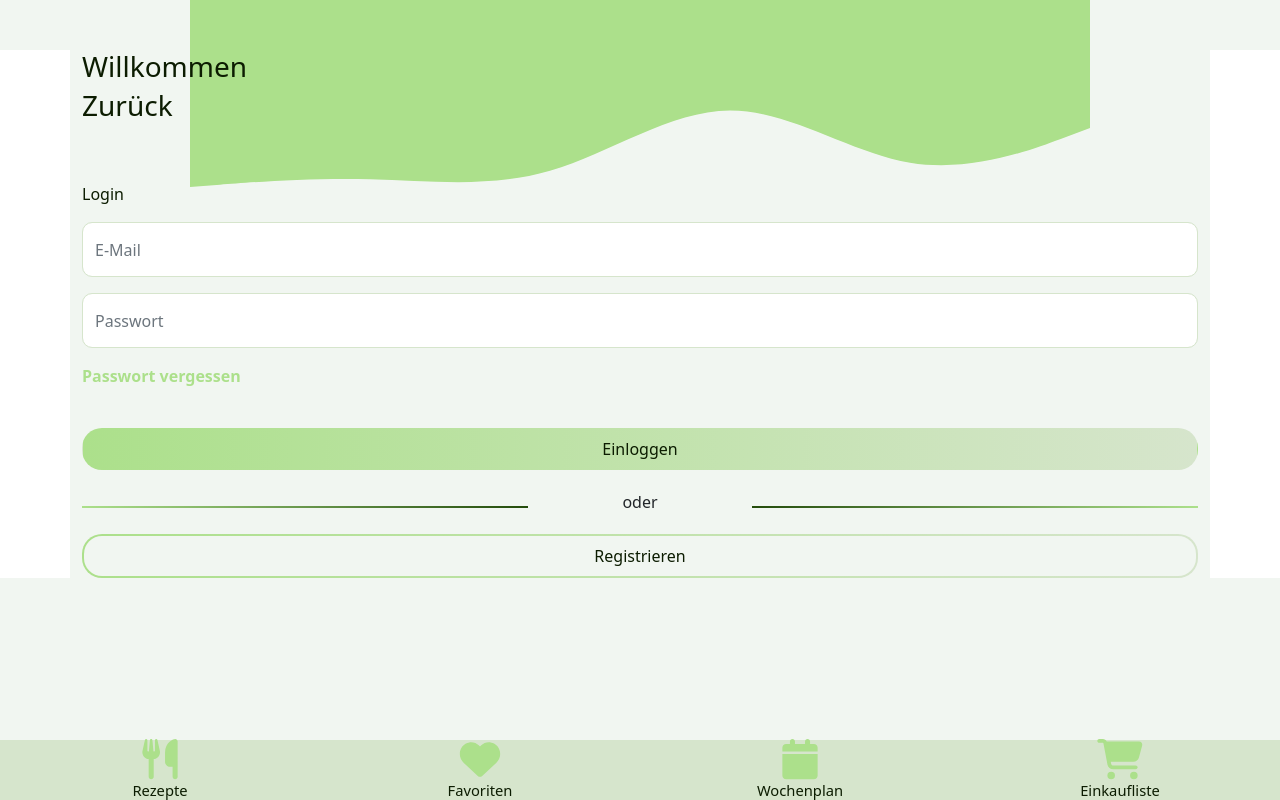
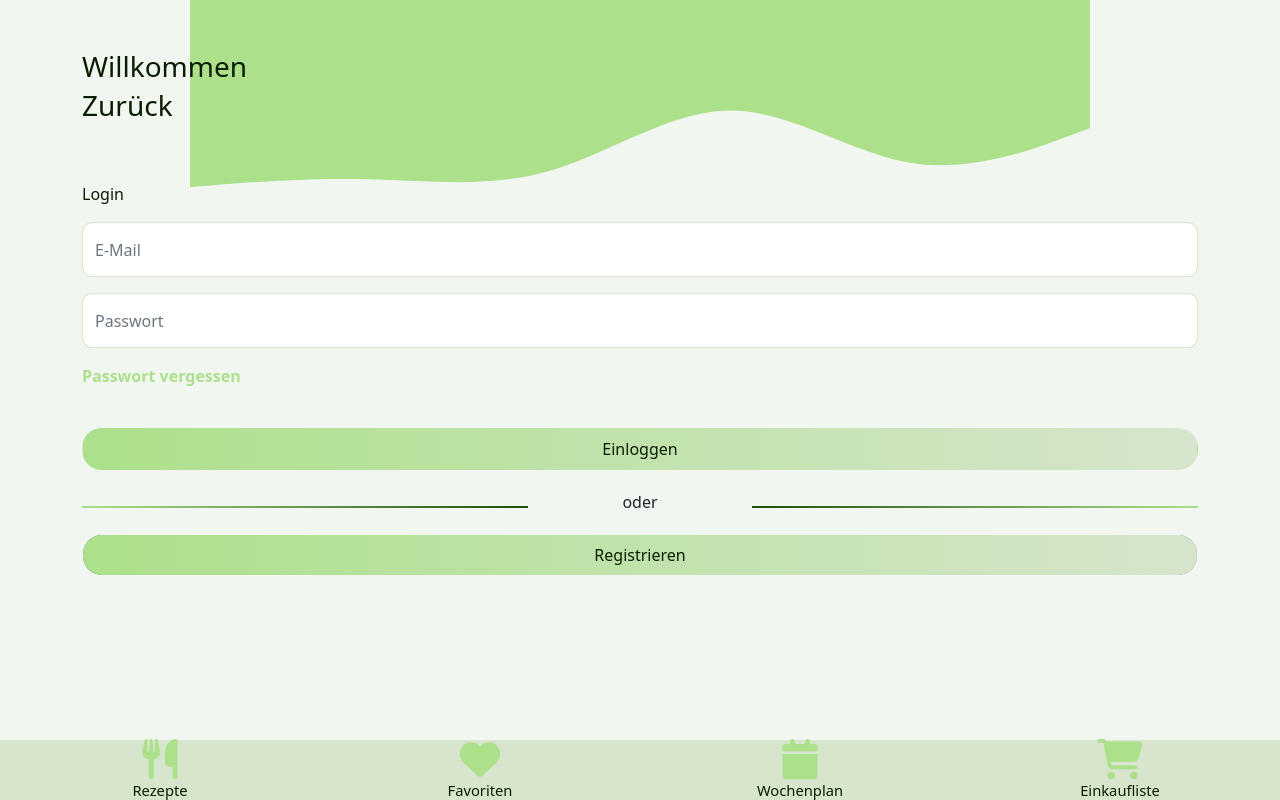
Before and after one commit to MUppenkamp/smart_cooking, a React (Create React App) app in the folder frontend/: page / in a window 1280 px wide. Both pictures are taken after a click on the element 1177 px from the left and 43 px from the top of the page. Built offline with nearby package versions, Linux system fonts and the light colour scheme; no server answers.

Commit message:
:lipstick: Oursource general style for buttons

```diff
--- a/frontend/src/components/loginOrRegisterSite/loginOrRegisterSite.scss
+++ b/frontend/src/components/loginOrRegisterSite/loginOrRegisterSite.scss
@@ -29,35 +29,9 @@
   }
 
   &__button {
-    .btn {
-      border-color: transparent;
-      background-image: linear-gradient(to right, $smart-cooking-color, $smart-cooking-color-light);
-      color: $basic-text-color;
-      border-radius: $button-border-radius;
-      width: 100%;
-      padding: 8px 12px;
-    }
-
-    .btn:focus {
-      border-color: $button-click-color;
-      box-shadow: none;
-    }
   }
 
   &__button-other {
-    .btn {
-      border: 2px solid transparent;
-      border-radius: $button-border-radius;
-      color: $basic-text-color;
-      width: 100%;
-      padding: 8px 12px;
-    }
-
-    .btn:focus {
-      border-color: $button-click-color;
-      box-shadow: none;
-    }
-
     .btn-secondary {
       background-clip: padding-box, border-box;
       background-image: linear-gradient($background-color, $background-color), linear-gradient(to right, $smart-cooking-color, $smart-cooking-color-light);
--- a/frontend/src/index.scss
+++ b/frontend/src/index.scss
@@ -43,6 +43,13 @@ h4 {
 html {
   background-color: $background-color;
 }
+body {
+  background-color: $background-color;
+}
+
+#root {
+  background-color: $background-color;
+}
 
 .container {
   background-color: $background-color;
@@ -57,3 +64,17 @@ html {
 .form-control {
   border-radius: $border-radius !important;
 }
+
+.btn {
+  border-color: transparent !important;
+  background-image: linear-gradient(to right, $smart-cooking-color, $smart-cooking-color-light) !important;
+  color: $basic-text-color !important;
+  border-radius: $button-border-radius !important;
+  width: 100% !important;
+  padding: 8px 12px !important;
+}
+
+.btn:focus {
+  border-color: $button-click-color !important;
+  box-shadow: none !important;
+}
```
